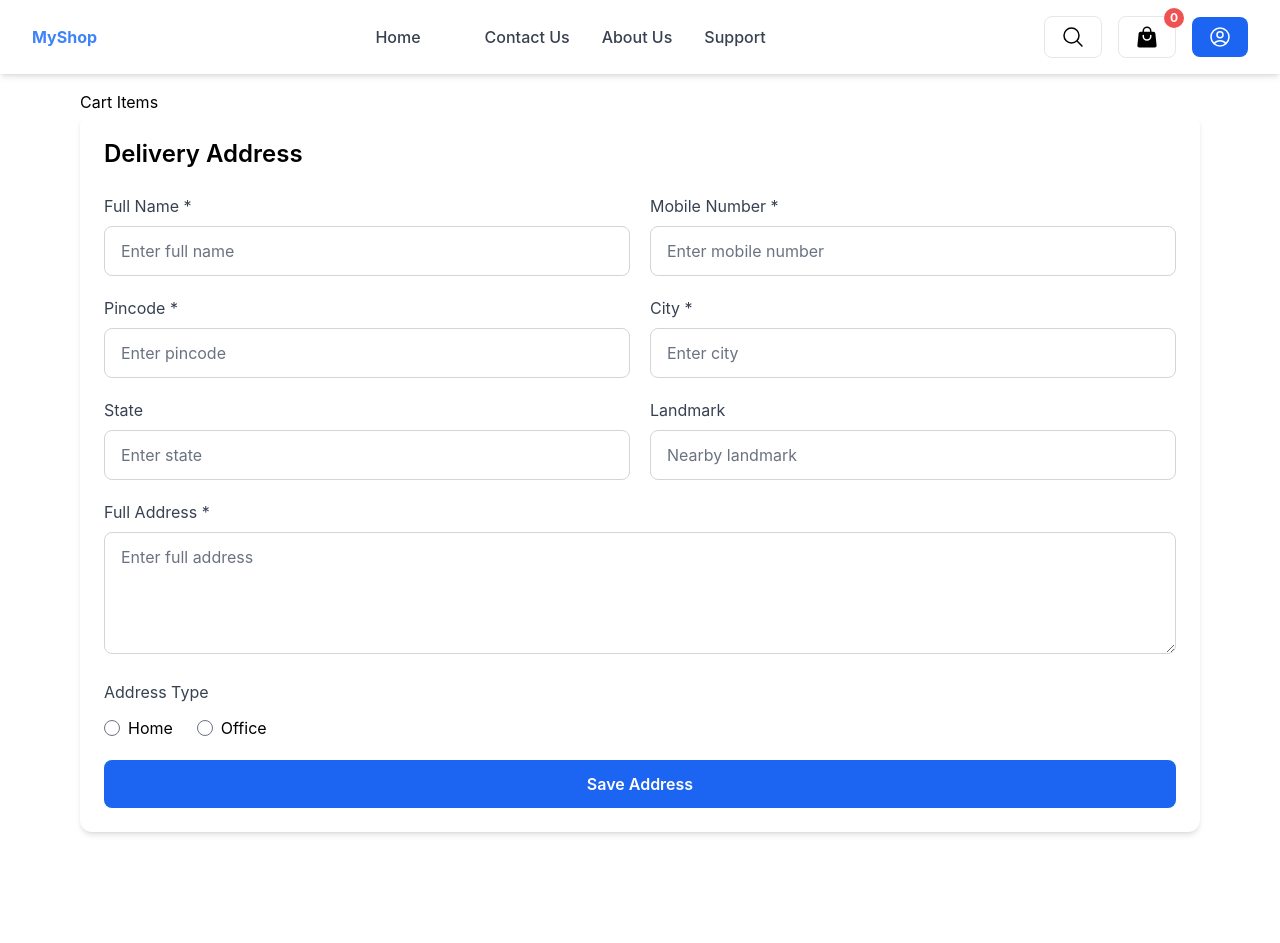
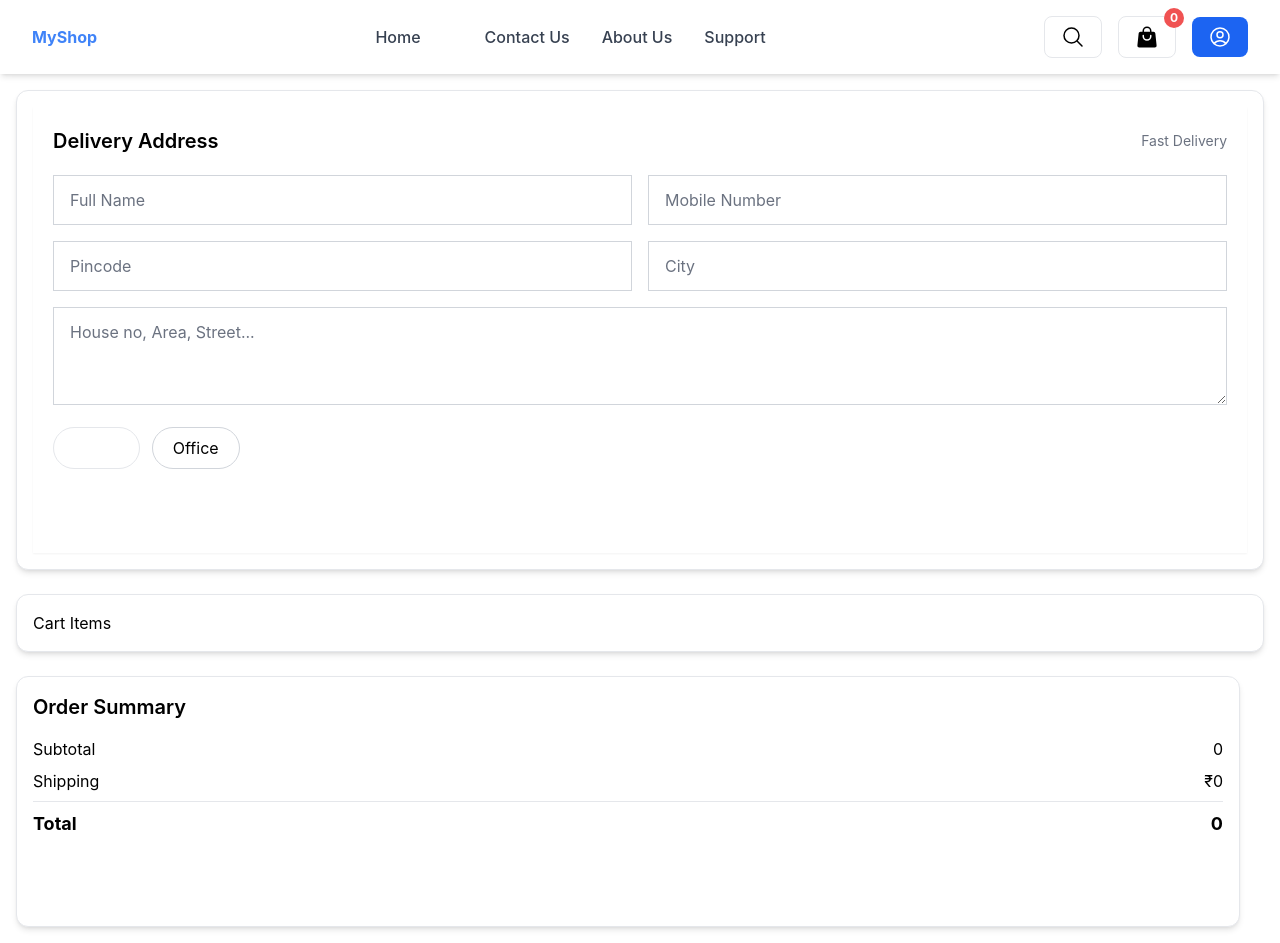
Before and after one commit to VaibhavPrajapati277/React-Ecommerce, a React (Vite) app in the folder Ecommerce/: page /checkout in a window 1280 px wide. Before the commit the page ends 848 px from the top, so only its background shows below. Built offline with nearby package versions, Linux system fonts and the light colour scheme.

Commit message:
Final checkout page completed by success order placed.

```diff
--- a/Ecommerce/src/App.jsx
+++ b/Ecommerce/src/App.jsx
@@ -12,6 +12,7 @@
 
 import Checkout from './assets/pages/Checkout'
 import Address from './assets/components/Address'
+import OrderSuccess from './assets/components/OrderSuccess'
 function App() {
 
 
@@ -36,6 +37,7 @@
             <Route path="/cart" element={Cart} />
             <Route path="/checkout" element={<Checkout />} />
             <Route path="/address" element={<Address />} />
+            <Route path="/success" element={<OrderSuccess />} />
 
           </Routes>
         </BrowserRouter>
--- a/Ecommerce/src/assets/components/Address.jsx
+++ b/Ecommerce/src/assets/components/Address.jsx
@@ -1,129 +1,123 @@
-import React from "react";
+import React, { useState } from "react";
+import toast from "react-hot-toast";
 
 const Address = () => {
+
+    const [type, setType] = useState("home");
+
+    const handleSubmit = (e) => {
+        e.preventDefault();
+
+        toast.success("Address Saved!", {
+            style: {
+                borderRadius: '12px',
+                background: '#000',
+                color: '#fff',
+            },
+        });
+    };
+
     return (
-        <div className="w-full bg-white p-6 rounded-xl shadow-md">
-            <h2 className="text-2xl font-semibold mb-6">Delivery Address</h2>
+        <div className="bg-white shadow-sm p-5">
 
-            <form className="grid grid-cols-1 md:grid-cols-2 gap-5">
+            <div className="flex items-center justify-between mb-5">
+                <h2 className="text-xl font-semibold">
+                    Delivery Address
+                </h2>
 
-                {/* Full Name */}
-                <div>
-                    <label className="block text-gray-700 mb-2">
-                        Full Name *
-                    </label>
+                <span className="text-sm text-gray-500">
+                    Fast Delivery
+                </span>
+
+            </div>
+
+            <form className="space-y-4" onSubmit={handleSubmit}>
+
+                {/* Name + Mobile */}
+                <div className="grid grid-cols-1 md:grid-cols-2 gap-4">
+
                     <input
                         type="text"
+                        placeholder="Full Name"
                         required
-                        placeholder="Enter full name"
-                        className="w-full border border-gray-300 rounded-lg px-4 py-3 outline-none focus:border-blue-500"
+                        className="border border-gray-300 rounded-xl px-4 py-3 focus:ring-2 focus:ring-black outline-none"
+                    />
+
+                    <input
+                        type="text"
+                        placeholder="Mobile Number"
+                        required
+                        className="border border-gray-300 rounded-xl px-4 py-3 focus:ring-2 focus:ring-black outline-none"
                     />
                 </div>
 
-                {/* Mobile Number */}
-                <div>
-                    <label className="block text-gray-700 mb-2 ">
-                        Mobile Number *
-                    </label>
+                {/* Pincode + City */}
+                <div className="grid grid-cols-1 md:grid-cols-2 gap-4">
+
                     <input
                         type="text"
+                        placeholder="Pincode"
                         required
-                        placeholder="Enter mobile number"
-                        className="w-full border border-gray-300 rounded-lg px-4 py-3 outline-none focus:border-blue-500"
+                        className="border border-gray-300 rounded-xl px-4 py-3 focus:ring-2 focus:ring-black outline-none"
                     />
-                </div>
 
-                {/* Pincode */}
-                <div>
-                    <label className="block text-gray-700 mb-2">
-                        Pincode *
-                    </label>
                     <input
                         type="text"
-                        required
-                        placeholder="Enter pincode"
-                        className="w-full border border-gray-300 rounded-lg px-4 py-3 outline-none focus:border-blue-500"
-                    />
-                </div>
-
-                {/* City */}
-                <div>
-                    <label className="block text-gray-700 mb-2">
-                        City *
-                    </label>
-                    <input
-                        type="text"
-                        required
-                        placeholder="Enter city"
-                        className="w-full border border-gray-300 rounded-lg px-4 py-3 outline-none focus:border-blue-500"
-                    />
-                </div>
-
-                {/* State */}
-                <div>
-                    <label className="block text-gray-700 mb-2">
-                        State
-                    </label>
-                    <input
-                        type="text"
-                        placeholder="Enter state"
-                        className="w-full border border-gray-300 rounded-lg px-4 py-3 outline-none focus:border-blue-500"
-                    />
-                </div>
-
-                {/* Landmark */}
-                <div>
-                    <label className="block text-gray-700 mb-2">
-                        Landmark
-                    </label>
-                    <input
-                        type="text"
-                        placeholder="Nearby landmark"
-                        className="w-full border border-gray-300 rounded-lg px-4 py-3 outline-none focus:border-blue-500"
+                        placeholder="City"
+                        className="border border-gray-300 rounded-xl px-4 py-3 focus:ring-2 focus:ring-black outline-none"
                     />
                 </div>
 
                 {/* Address */}
-                <div className="md:col-span-2">
-                    <label className="block text-gray-700 mb-2">
-                        Full Address *
-                    </label>
-                    <textarea
-                        rows="4"
-                        required
-                        placeholder="Enter full address"
-                        className="w-full border border-gray-300 rounded-lg px-4 py-3 outline-none focus:border-blue-500"
-                    ></textarea>
+                <textarea
+                    rows="3"
+                    placeholder="House no, Area, Street..."
+                    className="w-full border border-gray-300 rounded-xl px-4 py-3 focus:ring-2 focus:ring-black outline-none"
+                ></textarea>
+
+                {/* Address Type */}
+                <div className="flex gap-3">
+
+                    <button
+                        type="button"
+                        onClick={() => setType("home")}
+                        className={`px-5 py-2 rounded-full border transition
+
+                                ${type === "home"
+                                ? "bg-black text-white border-black"
+                                : "bg-white text-black border-gray-300"
+                            }
+                            `}
+                    >
+                        Home
+                    </button>
+
+                    {/* Office */}
+                    <button
+                        type="button"
+                        onClick={() => setType("office")}
+                        className={`px-5 py-2 rounded-full border transition
+
+                                ${type === "office"
+                                ? "bg-black text-white border-black"
+                                : "bg-white text-black border-gray-300"
+                            }
+                            `}
+                    >
+                        Office
+                    </button>
                 </div>
 
-                {/* Address Type */}
-                <div className="md:col-span-2">
-                    <label className="block text-gray-700 mb-3">
-                        Address Type
-                    </label>
+                {/* Save Button */}
+                <button
+                    type="submit"
 
-                    <div className="flex gap-6">
-                        <label className="flex items-center gap-2">
-                            <input type="radio" name="type" />
-                            Home
-                        </label>
+                    className="w-full bg-black hover:bg-gray-800 text-white py-3 rounded-xl font-medium transition"
+                >
+                    Save Address
 
-                        <label className="flex items-center gap-2">
-                            <input type="radio" name="type" />
-                            Office
-                        </label>
-                    </div>
-                </div>
+                </button>
 
-                {/* Button */}
-                <div className="md:col-span-2">
-                    <button
-                        type="submit"
-                        className="w-full bg-blue-600 hover:bg-blue-700 text-white py-3 rounded-lg font-semibold transition"
-                    >
-                        Save Address
-                    </button>
-                </div>
             </form>
         </div>
     );
--- a/Ecommerce/src/assets/pages/Cart.jsx
+++ b/Ecommerce/src/assets/pages/Cart.jsx
@@ -19,7 +19,7 @@
 
                     <div
                         key={item.id}
-                        className="flex gap-3 border-b pb-3"
+                        className="flex gap-3 border-b pb-3 mt-4"
                     >
 
                         <img
--- a/Ecommerce/src/assets/pages/Checkout.jsx
+++ b/Ecommerce/src/assets/pages/Checkout.jsx
@@ -1,32 +1,80 @@
+import { useContext } from "react";
 import Address from "../components/Address"
 import Header from "../components/Header"
 import Cart from "./Cart"
+import { CartContext } from "../../context/Cartcontext";
+import { useNavigate } from "react-router-dom";
 
 function Checkout() {
+    const { data } = useContext(CartContext)
+    const totalPrice = data.reduce(
 
+        (total, item) =>
 
+            total + (item.price * item.quantity),
 
+        0
+    );
+
+    const navigate = useNavigate();
     return (
         <>
+            <Header />
 
-            <Header />
-            <div className="max-w-6xl mx-auto p-4">
-                 <Cart />
-                <Address />
+            <div className="max-w-7xl mx-auto p-4">
 
+                {/* Main Layout */}
+                <div className="grid grid-cols-1 lg:grid-cols-3 gap-6">
+
+                    {/* Left Section */}
+                    <div className="lg:col-span-2 space-y-6">
+
+                        {/* Address Box */}
+                        <div className="bg-white shadow-md rounded-xl p-4 border">
+                            <Address />
+                        </div>
+
+                        {/* Cart Items Box */}
+                        <div className="bg-white shadow-md rounded-xl p-4 border">
+                            <Cart />
+                        </div>
+
+                    </div>
+
+                    {/* Right Section */}
+                    <div className="bg-white shadow-md rounded-xl p-4 border h-fit sticky top-4">
+                        <h2 className="text-xl font-semibold mb-4">
+                            Order Summary
+                        </h2>
+
+                        <div className="space-y-2">
+                            <div className="flex justify-between">
+                                <span>Subtotal</span>
+                                <span>{totalPrice}</span>
+                            </div>
+
+                            <div className="flex justify-between">
+                                <span>Shipping</span>
+                                <span>₹{(totalPrice>0)?40:0}</span>
+                            </div>
+
+                            <hr />
+
+                            <div className="flex justify-between font-bold text-lg">
+                                <span>Total</span>
+                                <span>{(totalPrice>0)?totalPrice + 40:0}</span>
+                            </div>
+                        </div>
+
+                        <button onClick={()=> navigate("/success")} className="w-full mt-6 bg-black text-white py-3 rounded-lg hover:bg-gray-800">
+                            Place Order
+                        </button>
+                    </div>
+
+                </div>
             </div>
-
         </>
     )
 }
 
 export default Checkout
-
-
-
-
-// 1. Address
-// 2. Cart Items
-// 3. Order Summary
-// 4. Payment Method
-// 5. Place Order Button
```
Also changed, not shown: Ecommerce/src/assets/components/OrderSuccess.jsx (added, +68 -0 lines).
